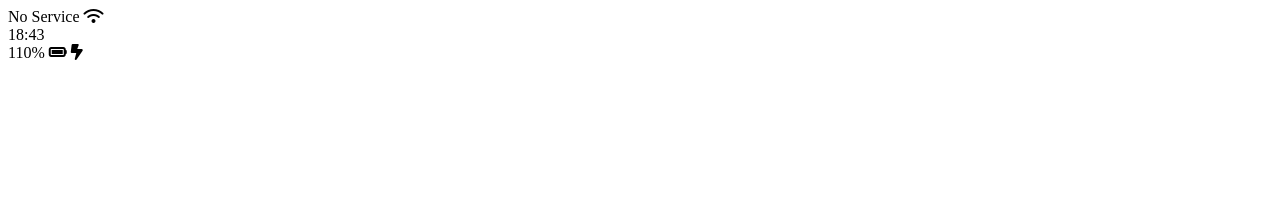
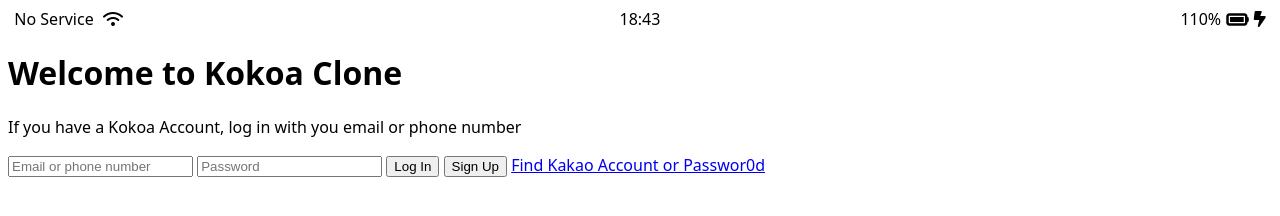
Before and after one commit to naktan02/kokoa-clone-2024, a plain HTML site: page index.html in a window 1280 px wide. Drawn offline with Linux system fonts and the light colour scheme.

Commit message:
status-bar css

```diff
--- /dev/null
+++ b/css/styles.css
@@ -0,0 +1,28 @@
+body {
+  font-family: system-ui, -apple-system, BlinkMacSystemFont, "Segoe UI", Roboto,
+    Oxygen, Ubuntu, Cantarell, "Open Sans", "Helvetica Neue", sans-serif;
+}
+
+.status-bar {
+  display: flex;
+  justify-content: center;
+}
+.status-bar_column {
+  width: 33%;
+}
+.status-bar_column:first-child span {
+  margin-right: 5px;
+}
+.status-bar_column:nth-child(2) {
+  display: flex;
+  justify-content: center;
+}
+.status-bar_column:last-child {
+  display: flex;
+  justify-content: flex-end;
+  align-items: center;
+}
+
+.status-bar_column .fa-battery-full {
+  margin: 0px 5px;
+}
--- a/index.html
+++ b/index.html
@@ -1,6 +1,7 @@
 <!DOCTYPE html>
 <html lang="en">
   <head>
+    <link rel="stylesheet" href="css/styles.css" />
     <meta charset="UTF-8" />
     <meta name="viewport" content="width=device-width, initial-scale=1.0" />
     <title>Welcome to Kokoa Talk</title>
@@ -16,10 +17,29 @@
       </div>
       <div class="status-bar_column">
         <span>110%</span>
-        <i class="fa-solid fa-battery-full"></i>
+        <i class="fa-solid fa-battery-full fa-lg"></i>
         <i class="fa-solid fa-bolt-lightning"></i>
       </div>
     </div>
-    <script src="https://kit.fontawesome.com/5c8833e5e7.js" crossorigin="anonymous"></script>
+
+    <header class="welcome-header">
+      <h1 class="welcome-header_title">Welcome to Kokoa Clone</h1>
+      <p class="welcome-header_text">
+        If you have a Kokoa Account, log in with you email or phone number
+      </p>
+    </header>
+
+    <form id="login-form">
+      <input type="text" placeholder="Email or phone number" />
+      <input type="password" placeholder="Password" />
+      <input type="submit" value="Log In" />
+      <input type="submit" value="Sign Up" />
+      <a href="#">Find Kakao Account or Passwor0d</a>
+    </form>
+
+    <script
+      src="https://kit.fontawesome.com/5c8833e5e7.js"
+      crossorigin="anonymous"
+    ></script>
   </body>
 </html>
```
